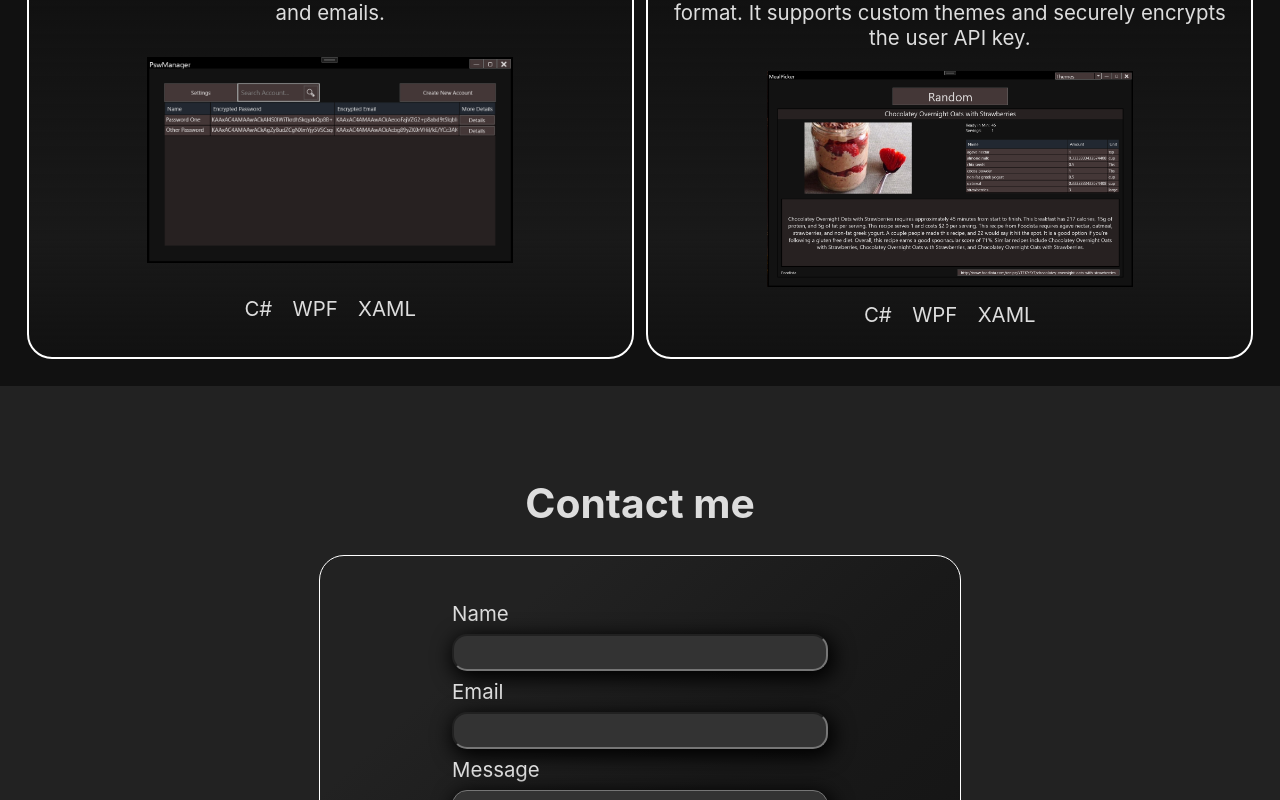
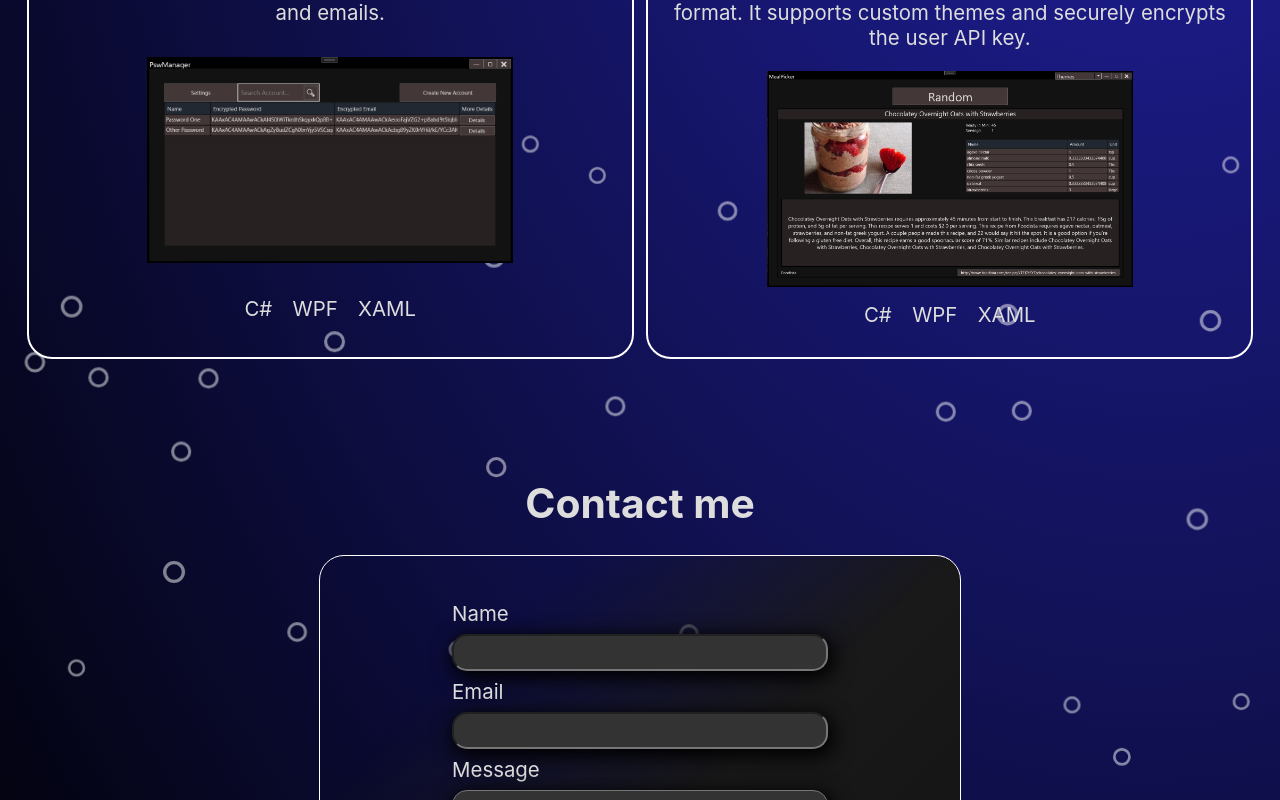
Before and after one commit to Faboid/portfolio, a React (Create React App) app: page / in a window 1280 px wide. Shown: the part 1560-2360 px from the top of the page. Built offline with nearby package versions, Linux system fonts and the light colour scheme; the HTML template or start-up script is replaced by a standard one.

Commit message:
Implemented bubbles for underwater section.

```diff
--- a/src/App.js
+++ b/src/App.js
@@ -1,5 +1,6 @@
 import './App.css';
 import Sunshine from './components/Sunshine';
+import Underwater from './components/Underwater';
 import About from './sections/About';
 import Contact from './sections/Contact';
 import Projects from './sections/Projects';
@@ -11,9 +12,13 @@ function App() {
       <Sunshine>
         <About/>
       </Sunshine>
-      {/* <Skills/> */}
-      <Projects/>
-      <Contact/>
+
+      <Underwater>
+        {/* <Skills/> */}
+        <Projects/>
+        <Contact/>
+      </Underwater>
+
     </div>
   );
 }
--- /dev/null
+++ b/src/components/Underwater.css
@@ -0,0 +1,65 @@
+
+.underwater-container {
+    position: relative;
+}
+
+.underwater {
+    position: absolute;
+    height: 100%;
+    width: 100%;
+    background: radial-gradient(ellipse at 90% 10%, #2222AA, black);
+    z-index: -1;
+    overflow:hidden;
+}
+
+.bubble {
+    opacity: 0;
+    position: absolute;
+    height: 0.7rem;
+    background: transparent;
+    border: 3px solid white;
+    border-radius: 100%;
+    aspect-ratio: 1/1;
+    animation:
+        rise-up 15s infinite ease-out,
+        movement 3s infinite ease-in-out alternate,
+        resizing 2s infinite ease-in-out alternate;
+}
+
+@keyframes rise-up {
+    from {
+        opacity: 0.5;
+        top: 100%;
+    }
+    to {
+        opacity: 0.5;
+        top: 0%;
+    }
+}
+
+@keyframes movement {
+    0% {
+        transform: translate(0%, 0%);
+    }
+    50% {
+        transform: translate(-35%, 50%);
+    }
+    100% {
+        transform: translate(50%, -50%);
+    }
+}
+
+@keyframes resizing {
+    0% {
+        scale: 1;
+    }
+    50% {
+        scale: 1.1;
+    }
+    75% {
+        scale: 0.85;
+    }
+    100% {
+        scale: 0.9;
+    }
+}
--- /dev/null
+++ b/src/components/Underwater.js
@@ -0,0 +1,46 @@
+import './Underwater.css';
+
+export default function Underwater({ children }) {
+
+    const bubblesAmount = Math.floor(window.innerWidth / 15);
+    const maxDelay = Math.floor(window.innerHeight * 15);
+
+    return (
+        <div className='underwater-container'>
+            <div className='underwater'>
+                <Bubbles amount={bubblesAmount} maxDelay={maxDelay}/>
+            </div>
+
+            {children}
+        </div>
+    );
+
+}
+
+function Bubbles({ amount, maxDelay }) {
+
+    function generatePosition(index) {
+        return (100 / amount) * index + (Math.random() * 5 - 2.5);
+    }
+
+    return (
+        <div className='bubbles-container'>
+            {Array(amount).fill(0).map((_, index) => {
+                return <Bubble
+                    key={index}
+                    position={generatePosition(index)}
+                    delay={Math.random() * maxDelay}
+                    />;
+            })}
+        </div>
+    );
+
+}
+
+function Bubble({ position, delay }) {
+
+    return (
+        <div className='bubble' style={{ left: `${position}%`, animationDelay: `${delay}ms` }}></div>
+    );
+
+}
--- a/src/sections/Contact.css
+++ b/src/sections/Contact.css
@@ -8,7 +8,7 @@
 .contact {
     min-height: calc(100vh - 4rem);
     padding: 2rem;
-    background: #222222;
+    background: transparent;
 }
 
 .contact-form {
--- a/src/sections/Projects.css
+++ b/src/sections/Projects.css
@@ -1,10 +1,5 @@
-
-:root {
-    --projects-bg: #111111;
-}
 
 .projects {
-    background: var(--projects-bg);
     min-height: 100vh;
     display: flex;
     flex-direction: column;
@@ -23,7 +18,6 @@
     padding: 1rem;
     border: 2px white solid;
     border-radius: 25px;
-    background: linear-gradient(to bottom, transparent 25%, #191919 75%, transparent);
     overflow: hidden;
 
     display: grid;
```
